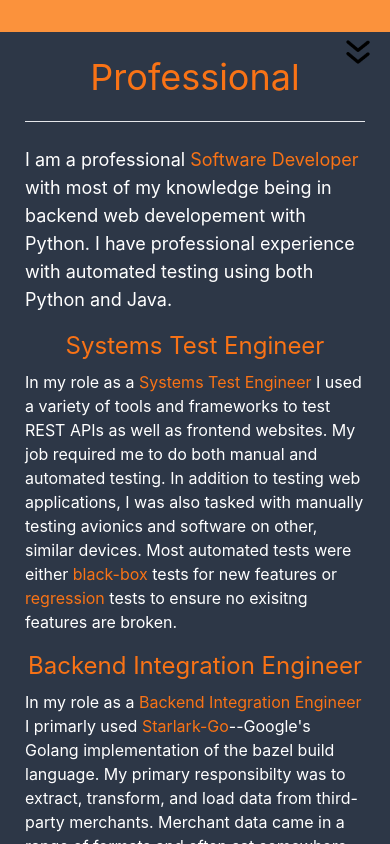
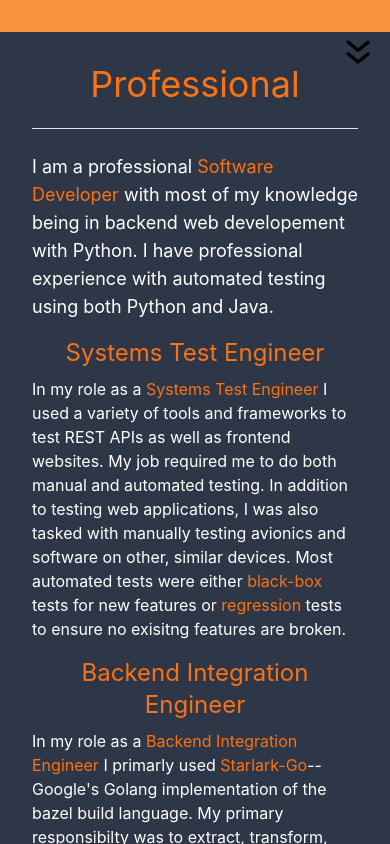
Before and after one commit to fisher60/portfolio, a React (Create React App) app in the folder portfolio/: page /professional in a window 390 px wide. Shown: the top 844 px of the page. Built offline with nearby package versions, Linux system fonts and the light colour scheme.

Commit message:
refactor remaining pages to be fully mobile responsive. Add vertical scrolling for info pages.

```diff
--- a/portfolio/src/App.css
+++ b/portfolio/src/App.css
@@ -5,9 +5,3 @@ body, html{
   margin: 0;
   padding: 0;
 }
-
-.content-right{
-  transition: "margin-left .5s";
-  padding: 25px;
-  color: white;
-}
--- a/portfolio/src/App.js
+++ b/portfolio/src/App.js
@@ -11,7 +11,7 @@ function App() {
     <Router>
         <Navbar />
 
-      <div className="content-right">
+      <div className="md:pl-8 text-white content-right md: overflow-hidden">
         <Routes>
 
           <Route path="/">
--- a/portfolio/src/components/aviation.jsx
+++ b/portfolio/src/components/aviation.jsx
@@ -1,6 +1,6 @@
 export default function Aviation(){
     return(
-        <div className="md:mx-20">
+        <div className="pt-8 mx-8 md:px-20 md:pb-8 md:h-screen overflow-y-auto">
             <h1 className="text-4xl text-center md:text-left text-orange-500">Aviation</h1>
 
             <hr className="mt-6 mb-6" />
--- a/portfolio/src/components/category.jsx
+++ b/portfolio/src/components/category.jsx
@@ -5,7 +5,7 @@ import "./category.css";
 export default function Category(props){
     const [isHovered, setIsHovered] = useState(false);
     return(
-        <div className="w-screen md:w-[25vw]">
+        <div className="w-full p-2 md:w-[25vw]">
             <div className={
                     "relative h-[50vh] md:h-[20vw] border-solid border-transparent rounded-2xl border-8 " +
                     "bg-transparent overflow-hidden"
--- a/portfolio/src/components/home.jsx
+++ b/portfolio/src/components/home.jsx
@@ -7,7 +7,7 @@ import programmingImg from "./professional.jpg";
 export default function Home(){
     return(
         <div>
-            <div className="flex flex-col">
+            <div className="flex flex-col pt-8">
                 <p className="text-6xl ml-16">Hello,</p>
                 <p className="text-4xl ml-32 pt-2">I am <span className="text-orange-400">Kyler</span></p>
                 <p className="text-2xl ml-40 pt-2">I program and fly airplanes.</p>
--- a/portfolio/src/components/personal.jsx
+++ b/portfolio/src/components/personal.jsx
@@ -14,7 +14,7 @@ hobbies.sort();
 export default function Personal(){
     let hobbyItems = hobbies.map((str, i) => <li key={i}>{str}</li>)
     return(
-        <div className="md:mx-20">
+        <div className="pt-8 mx-8 md:px-20 md:pb-8 md:h-screen overflow-y-auto">
             <h1 className="text-4xl text-center md:text-left text-orange-500">Personal</h1>
 
             <hr className="mt-6 mb-6" />
--- a/portfolio/src/components/professional.jsx
+++ b/portfolio/src/components/professional.jsx
@@ -15,12 +15,12 @@ responsibilties.sort();
 export default function Professional(){
     let responsibilityItems = responsibilties.map((str, i) => <li key={i}>{str}</li>)
     return(
-        <div className="md:mx-20">
-            <h1 className="text-4xl text-center md:text-left text-orange-500">Professional</h1>
+        <div className="pt-8 mx-8 md:px-20 md:pb-8 md:h-screen overflow-y-auto">
+            <h1 className="text-4xl text-center md:text-left text-orange-500 mt-0">Professional</h1>
 
             <hr className="mt-6 mb-6" />
 
-            <p className="text-lg">
+            <p className="text-lg mt-4">
                 I am a professional<span className="text-orange-500"> Software Developer</span> with most of my
                 knowledge being in backend web developement with Python. I have professional experience with automated
                 testing using both Python and Java.
@@ -57,6 +57,8 @@ export default function Professional(){
                 <ul className="list-disc pl-12">
                     {responsibilityItems}
                 </ul>
+
+                <span className="text-sm">Checkout my <a className="underline text-orange-500">Github</a> to see many of my personal projects</span>
             </p>
         </div>
     )
```
